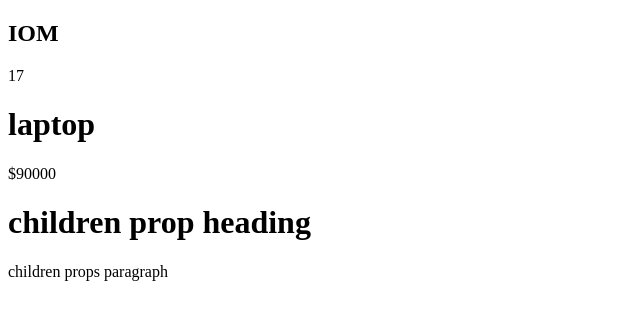
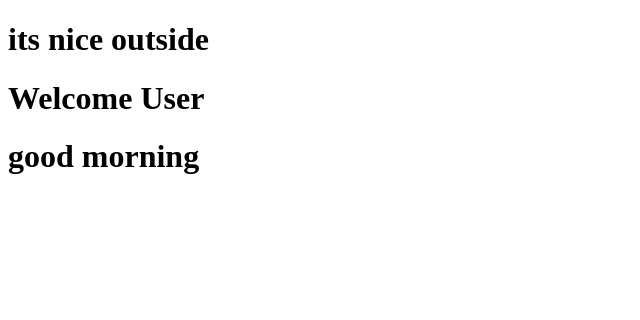
Before and after one commit to iom-future/react-for-beginners1, a React (Vite) app: page / in a window 1280 px wide. Shown: the top 320 px of the page, without its empty margins (0-640 px from the left). Built offline with nearby package versions, Linux system fonts and the light colour scheme.

Commit message:
learn conditional rendering

```diff
--- a/src/App.jsx
+++ b/src/App.jsx
@@ -1,20 +1,15 @@
 //Registering a component
 //1. import it
 
-import UserList from "./components/UserList.jsx"
-import ProductList from "./components/ProductList.jsx";
-import Renderchallenge from "./components/RenderChallenge.jsx"
-import Person from "./components/Person.jsx";
-import Product from "./components/Product.jsx";
-import ChildrenProps from "./components/ChildrenProps.jsx";
+import Weather from "./components/Weather";
+import UserStatus from "./components/UserStatus";
+import Greeting from "./components/Greeting";
 function App() {
     return(<div>
-     <Person name="IOM" age={17} />
-     <Product name="laptop" price={90000} />
-     <ChildrenProps>
-        <h1>children prop heading</h1>
-        <p>children props paragraph</p>
-     </ChildrenProps>
+        <Weather temp={21} />
+        <UserStatus isAdmin={false} isLogged={true}/>
+        <Greeting timeOfDay ="morning"/>
+
     </div>);
 }
 
--- /dev/null
+++ b/src/components/Greeting.jsx
@@ -0,0 +1,7 @@
+
+const Greeting = ({timeOfDay}) => {
+return timeOfDay === 'morning' ? <h1>good morning</h1>: <h1>Good afternon</h1>
+//timeOfDay === 'morning' ? (<h1>good morning</h1>): (<h1>Good afternon</h1>)
+}
+
+export default Greeting
--- /dev/null
+++ b/src/components/UserStatus.jsx
@@ -0,0 +1,10 @@
+const AdminGreeting = ()=><h1>Welcome Admin</h1>
+const UserGreeting = ()=><h1>Welcome User</h1>
+const UserStatus = ({isAdmin,isLogged}) => {
+    if(isLogged){
+        return isAdmin? <AdminGreeting />:<UserGreeting/>
+    }
+    return(<h1>user not logged in</h1>)
+}
+
+export default UserStatus
--- /dev/null
+++ b/src/components/Weather.jsx
@@ -0,0 +1,11 @@
+const Weather = (props)=>{
+    if (props.temp < 15){
+        return <h1>its cold outside</h1>
+    }else if (props.temp >=15 && props.temp<=25){
+        return <h1>its nice outside</h1>
+    }else{
+        return <h1>its hot outside</h1>
+    }
+}
+
+export default Weather
```
